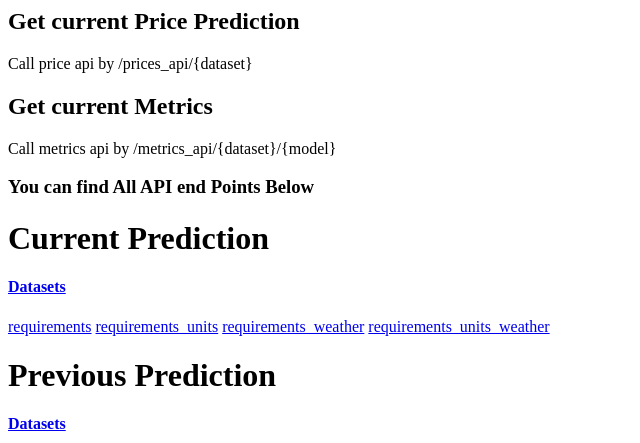
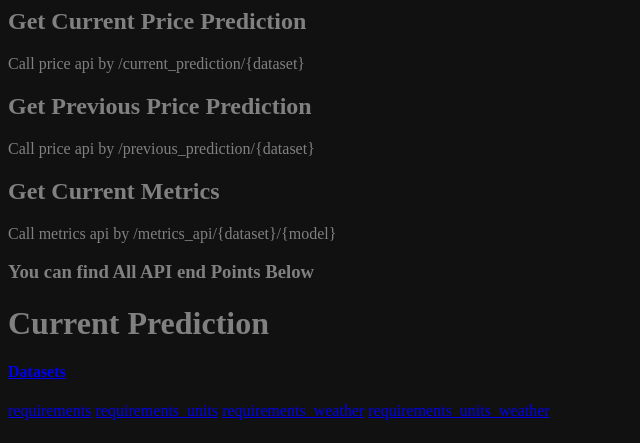
Before and after one commit to ThanosPourikis/Thesis, a Flask app: page /Api/docs in a window 1280 px wide. Shown: the top 443 px of the page, without its empty margins (0-640 px from the left). Run offline with Flask 2, Linux system fonts and the light colour scheme.

Commit message:
Color change
Update navbar.jinja

```diff
--- a/templates/api.jinja
+++ b/templates/api.jinja
@@ -1,6 +1,10 @@
-<h2>Get current Price Prediction</h2>
-<div>Call price api by /prices_api/{dataset}</div>
-<h2>Get current Metrics</h2>
+
+<body style = 'background-color:#111;color:gray;'>
+<h2>Get Current Price Prediction</h2>
+<div>Call price api by /current_prediction/{dataset}</div>
+<h2>Get Previous Price Prediction</h2>
+<div>Call price api by /previous_prediction/{dataset}</div>
+<h2>Get Current Metrics</h2>
 <div>Call metrics api by /metrics_api/{dataset}/{model}</div>
 <h3>You can find All API end Points Below</h3>
 <h1>Current Prediction</h1>
@@ -41,3 +45,4 @@
 			</div>
 		</div>
 {% endfor %}
+</body>
--- a/templates/navbar.jinja
+++ b/templates/navbar.jinja
@@ -17,8 +17,8 @@
 </select>
 </div>
 <form action="{{request.url}}" role="form" method ="GET" class = 'bg-dark text-primary'>
-Start Date:<input id="start_date" name='start_date' type="date" value="{{start_date}}">
-End Date:<input id="end_date" name="end_date" type="date" value="{{end_date}}">
+ Start Date: <input id="start_date" name='start_date' type="date" value="{{start_date}}">
+ End Date: <input id="end_date" name="end_date" type="date" value="{{end_date}}">
 
 <button type="submit" class="btn btn-primary">GO</button>
 </form>
```
